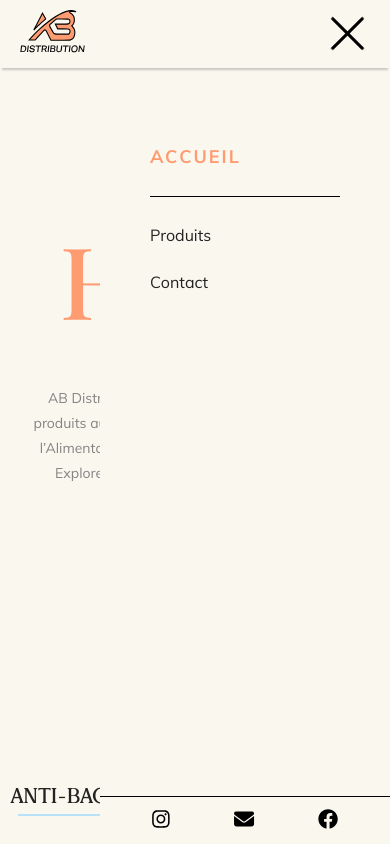
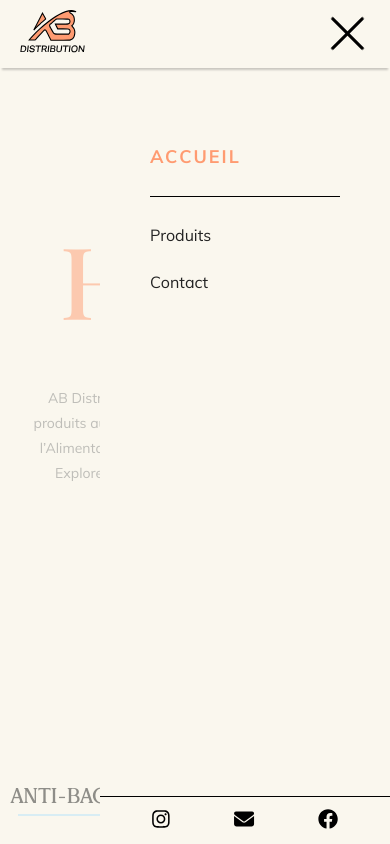
Before and after one commit to vittoriobusatta/AB-Distribution, a React (Create React App) app: page / in a window 390 px wide. Both pictures are taken after a click on the button 347 px from the left and 33 px from the top of the page. Shown: the top 844 px of the page. Built offline with nearby package versions, Linux system fonts and the light colour scheme.

Commit message:
new overlay to close menu

```diff
--- a/src/App.js
+++ b/src/App.js
@@ -7,6 +7,7 @@ import { useEffect, useState } from "react";
 import HomePage from "./components/Homepage";
 import Navbar from "./components/Navbar";
 import Menu from "./components/Menu";
+import Overlay from "./components/Overlay";
 
 const GlobalStyle = createGlobalStyle`
 
@@ -19,8 +20,7 @@ const GlobalStyle = createGlobalStyle`
 
   body {
     background-color: ${mainColor};
-    overflow: ${(props) =>
-    props.isActive === true ? "hidden" : "visible"};
+    overflow: ${(props) => (props.isActive === true ? "hidden" : "visible")};
     font-size: 1.6rem;
   }
 
@@ -74,12 +74,10 @@ function App() {
 
   return (
     <>
-      <GlobalStyle isActive={openMenu}/>
+      <GlobalStyle isActive={openMenu} />
       <Navbar setOpenMenu={setOpenMenu} openMenu={openMenu} />
-      <Menu
-        setOpenMenu={setOpenMenu}
-        openMenu={openMenu}
-      />
+      <Menu setOpenMenu={setOpenMenu} openMenu={openMenu} />
+      <Overlay setOpenMenu={setOpenMenu} openMenu={openMenu} />
       <HomePage />
     </>
   );
--- a/src/components/Navbar.js
+++ b/src/components/Navbar.js
@@ -10,8 +10,8 @@ const Container = styled.header`
   right: 0;
   z-index: 100;
   transition: all 0.3s ease-in 0s, top 0.3s ease 0s;
-  box-shadow: 0 4px 2px -2px rgba(0,0,0,.2);
-  background-color: #FAF7EE;
+  box-shadow: 0 4px 2px -2px rgba(0, 0, 0, 0.2);
+  background-color: #faf7ee;
 `;
 const Wrap = styled.div`
   height: 100%;
--- /dev/null
+++ b/src/components/Overlay.js
@@ -0,0 +1,31 @@
+import React from "react";
+import styled from "styled-components";
+
+const Container = styled.section`
+    position: fixed;
+    top: 0;
+    left: 0;
+    height: 100vh;
+    width: 100vw;
+    z-index: 10;
+    visibility:  ${(props) =>
+    props.isActive === true ? "visible" : "hidden"};
+    opacity: ${(props) =>
+    props.isActive === true ? 0.5 : 0};;
+    background: #363636;
+    transition: opacity .3s ease-in-out,visibility .3s ease-in-out;
+    background-color: #FAF7EE;
+`;
+
+
+
+function Overlay({ openMenu, setOpenMenu }) {
+    const CloseMenu = () => {
+        setOpenMenu(false);
+      };
+  return (
+    <Container onClick={CloseMenu} isActive={openMenu}></Container>
+  )
+}
+
+export default Overlay;
```
